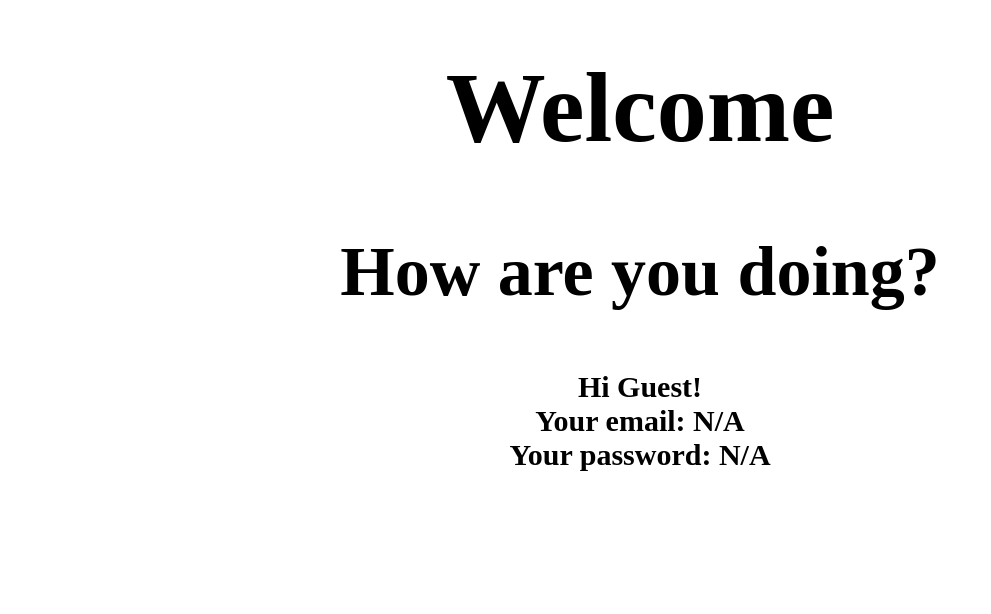
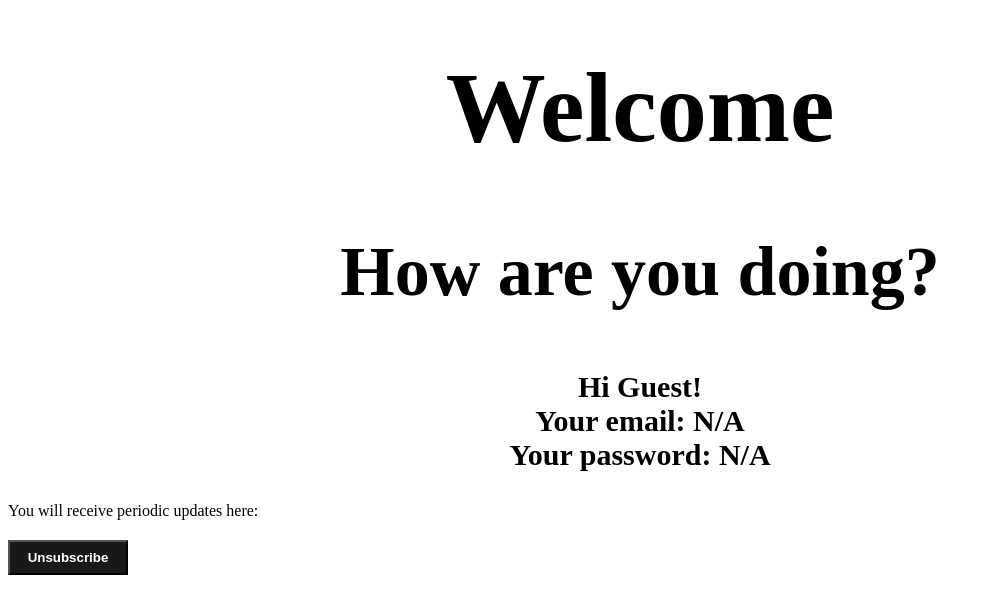
Before and after one commit to missmamratri/registration, a plain HTML site: page second.html in a window 1280 px wide. Shown: the whole page, without its empty margins (0-991 px from the left). Drawn offline with Linux system fonts and the light colour scheme.

Commit message:
Update second.html

```diff
--- a/second.html
+++ b/second.html
@@ -9,7 +9,9 @@
   <h1>Welcome</h1>
   <h2>How are you doing?</h2>
   <h3 id="welcome"></h2>
-
+  <p>You will receive periodic updates here:</p>
+    <div class="messages" id="messages"></div>
+    <button onclick="unsubscribe()">Unsubscribe</button>
   <!-- Load script AFTER the DOM is ready -->
   <script src="script.js"></script>
   <script>
```
